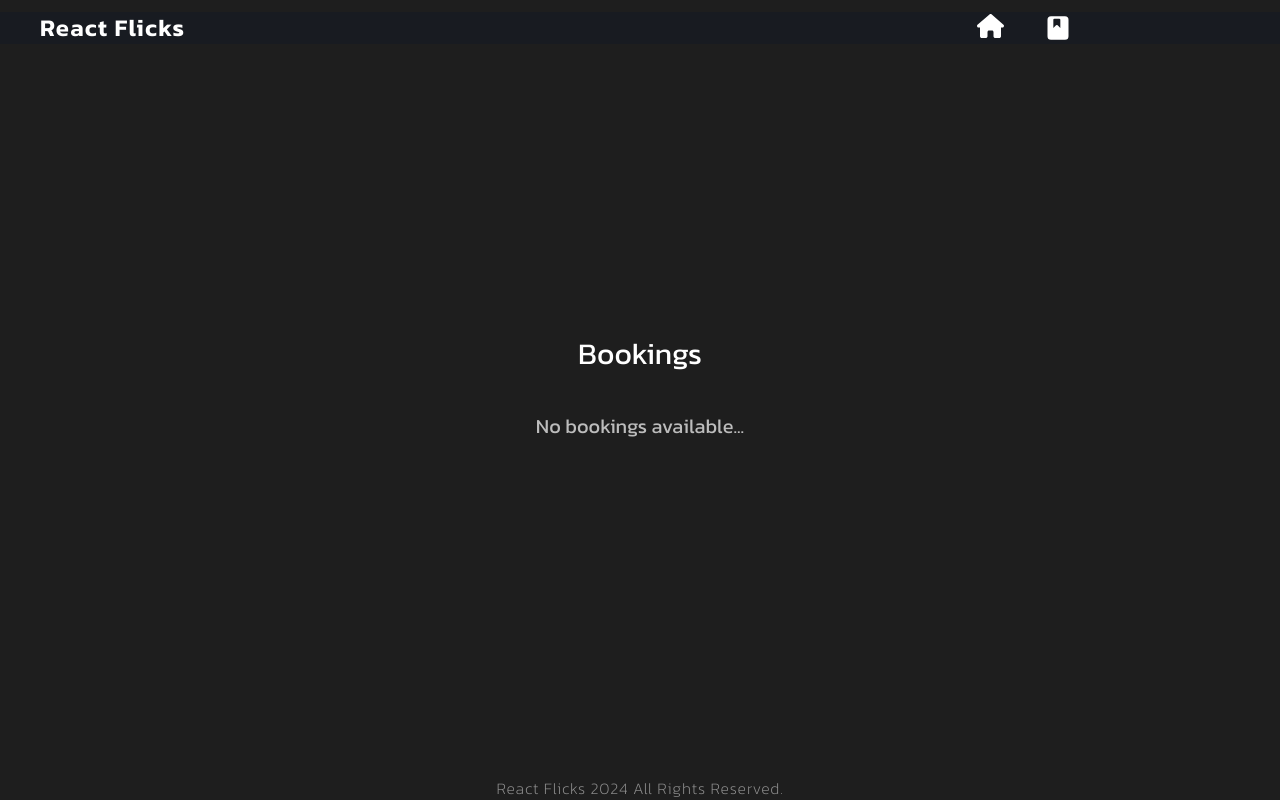
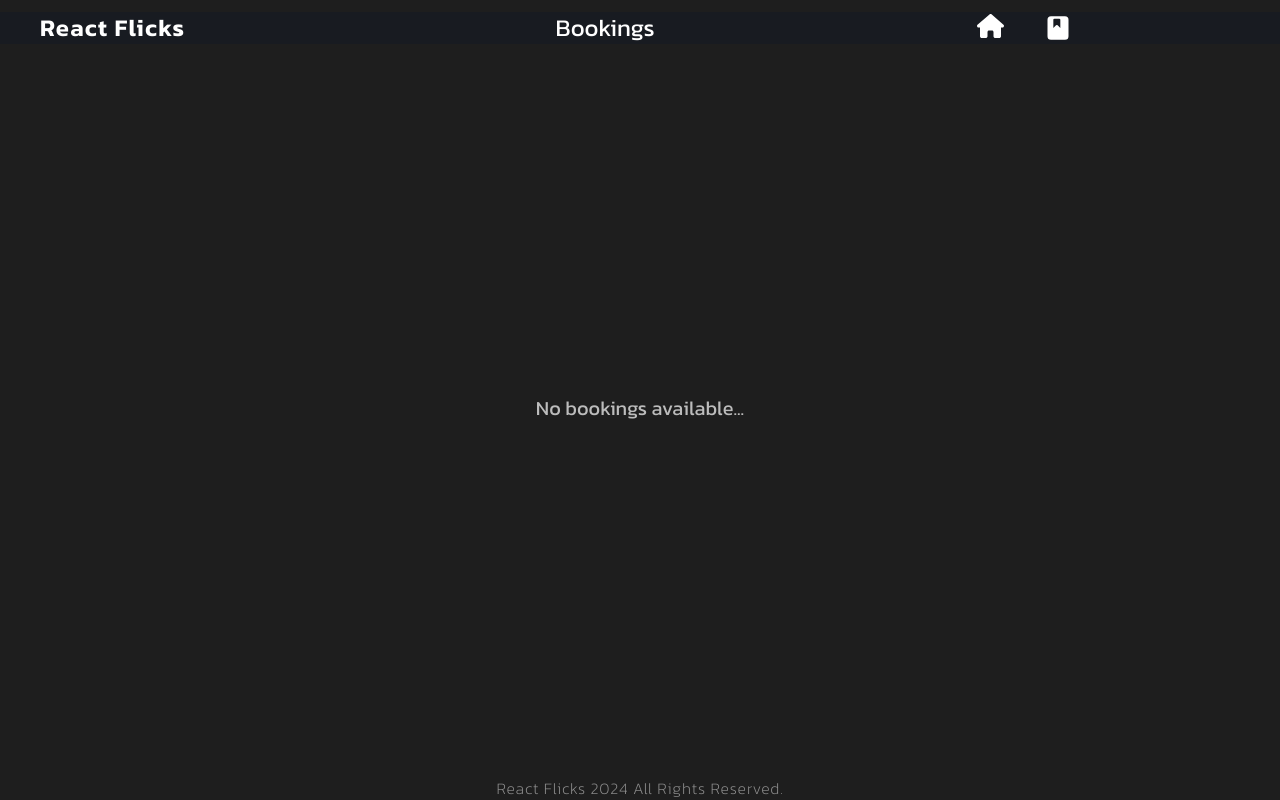
Before and after one commit to nithinK-142/react-flicks, a React (Vite) app: page /bookings in a window 1280 px wide. Built offline with nearby package versions, Linux system fonts and the light colour scheme.

Commit message:
fix: bookings header.

```diff
--- a/src/components/Header.tsx
+++ b/src/components/Header.tsx
@@ -1,12 +1,16 @@
-import { Link } from "react-router-dom";
+import { Link, useLocation } from "react-router-dom";
 const Header = () => {
+  const isBookings = useLocation().pathname === "/bookings";
   return (
     <div className="flex items-center justify-between w-full my-3 bg-gray-900/40">
       <div className="pl-10">
         <Link to={"/"}>
-          <h1 className="text-2xl font-semibold tracking-wider text-center">React Flicks</h1>
+          <h1 className="text-2xl font-semibold tracking-wider text-center">
+            React Flicks
+          </h1>
         </Link>
       </div>
+      {isBookings && <h1 className="text-2xl md:pl-12">Bookings</h1>}
       <div className="flex space-x-10 md:pr-52">
         <Link to={"/"}>
           <svg
--- a/src/pages/Bookings.tsx
+++ b/src/pages/Bookings.tsx
@@ -25,16 +25,19 @@ const Bookings = () => {
   }, []);
 
   return (
-    <div>
-      <h1 className="text-3xl text-center">Bookings</h1>
-      {bookings.length === 0 && <h2 className="pt-10 text-xl text-center opacity-70">No bookings available...</h2>}
+    <div className="relative">
+      {bookings.length === 0 && (
+        <h2 className="pt-10 text-xl text-center opacity-70">
+          No bookings available...
+        </h2>
+      )}
       <div className="grid grid-cols-1 gap-4 p-6 md:grid-cols-2 lg:grid-cols-3">
         {bookings.map((bookingArray, index) => (
           <div key={index}>
             {bookingArray.map((booking, bookingIndex) => (
               <div
                 key={bookingIndex}
-                className="flex mb-4 bg-white border border-gray-200 rounded-md shadow dark:bg-gray-800 dark:hover:bg-gray-700 dark:border-gray-700"
+                className="flex mb-4 bg-white border border-gray-200 rounded-md shadow dark:bg-gray-800 dark:border-gray-700"
               >
                 <div className="relative flex items-stretch h-auto justify-evenly group">
                   <img
```
